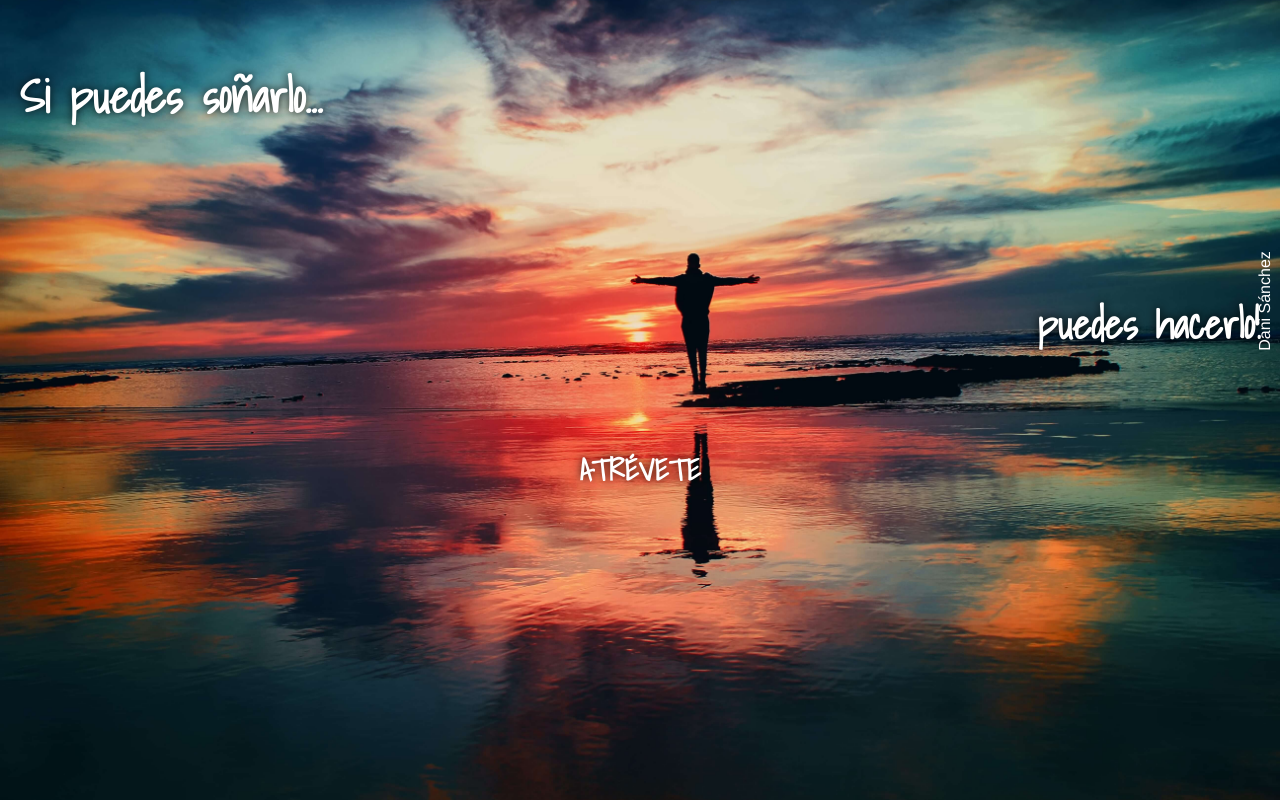
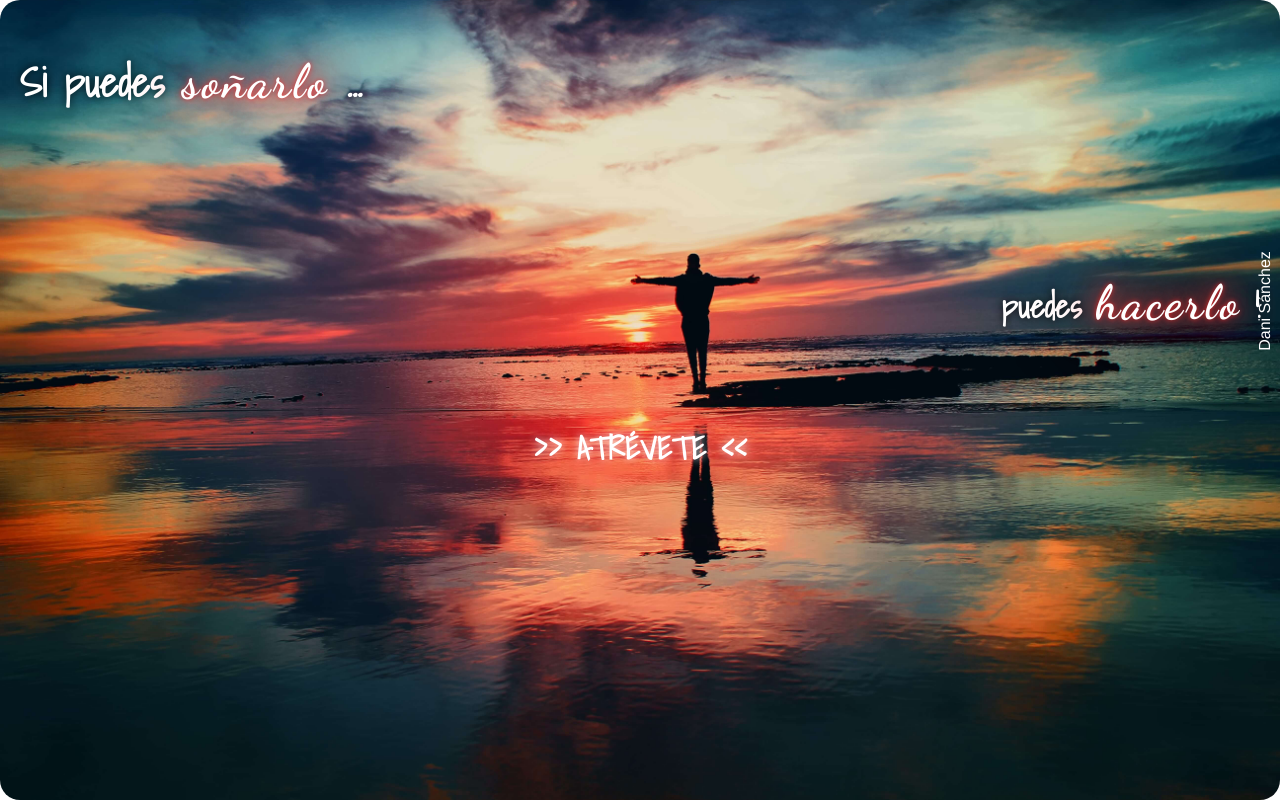
Before and after one commit to Daniela140285/tarjeta, a plain HTML site: page index.html in a window 1280 px wide. Drawn offline with Linux system fonts and the light colour scheme.

Commit message:
cambios diseño

```diff
--- a/index.html
+++ b/index.html
@@ -11,9 +11,9 @@
 </head>
 <body>
     <header class="container">
-        <h1>Si puedes soñarlo...</h1>
-        <h2>puedes hacerlo!</h2>
-        <h3>Atrévete</h2>
+        <h1>Si puedes <span>soñarlo</span> ...</h1>
+        <h2>puedes <span>hacerlo</span> !</h2>
+        <h3>>> Atrévete <<</h2>
             <p>Dani Sánchez</p>
     </header>
 </body>
--- a/style.css
+++ b/style.css
@@ -1,5 +1,7 @@
 @import url('https://fonts.googleapis.com/css2?family=Shadows+Into+Light&display=swap');
 /* font-family: 'Shadows Into Light', cursive; */
+@import url('https://fonts.googleapis.com/css2?family=Dancing+Script:wght@500;700&display=swap');
+/* font-family: 'Dancing Script', cursive; */
 *{
     margin: 0;
     padding: 0;
@@ -11,6 +13,7 @@
 
     .container{
         background-image: url(./img/fonde.jpg);
+        border-radius: 20px;
         width: 100%;
         height: 100vh;
         background-position: center;
@@ -20,27 +23,28 @@
         position: relative;
     }
     .container h1{
-        margin-top: 40px;
+        margin-top: 30px;
         padding: 20px;
-        text-shadow: 0 0 8px rgb(0, 0, 0, 0.9);
-        font-size: 45px;
+        text-shadow: 0 0 8px rgba(0, 0, 0, 0.9);
+        font-size: 2.5rem;
         font-family: 'Shadows Into Light', cursive;
     }
     .container h2{
         align-self: flex-end;
         margin-top: 120px;
         padding: 20px;
-        text-shadow: 0 0 8px rgb(0, 0, 0, 0.9);
-        font-size: 40px;
+        text-shadow: 0 0 8px rgba(0, 0, 0, 0.9);
+
+        font-size: 2rem;
         font-family: 'Shadows Into Light', cursive;
     }
     .container h3{
-        text-shadow: 0 0 8px rgb(0, 0, 0, 0.9);
+        text-shadow: 0 0 8px rgba(252, 251, 251, 0.9);
         align-self: center;
         text-transform: uppercase;
         margin-top: 70px;
         font-family: 'Shadows Into Light', cursive;
-        font-size: 30px;
+        font-size: 2rem;
     }
     .container p{
         align-self: flex-end;
@@ -51,4 +55,13 @@
         font-family:'Franklin Gothic Medium', 'Arial Narrow', Arial, sans-serif;
         font-size: 1rem;
     }
+      .container span{
+        font-family: 'Dancing Script', cursive;
+        font-size: 3rem;
+        text-shadow: 0 0 5px rgba(252, 42, 42, 0.9),
+        0 0 25px rgba(252, 42, 42, 0.9),
+        0 0 50px rgba(252, 42, 42, 0.9),
+        0 0 100px rgba(252, 42, 42, 0.9);
+        letter-spacing: 3px;
+    }
 }
```
